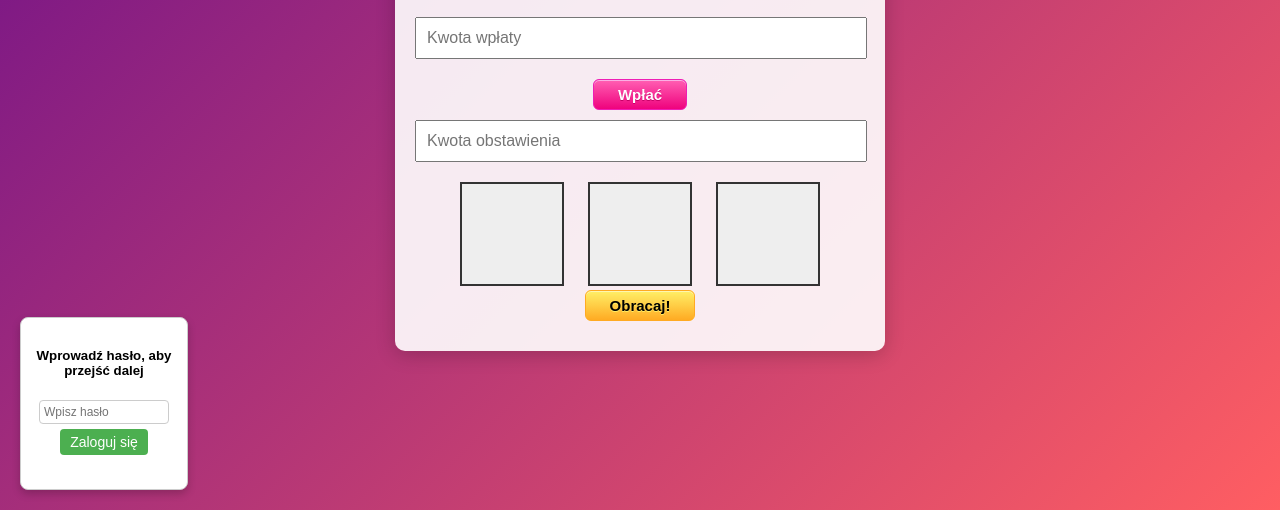
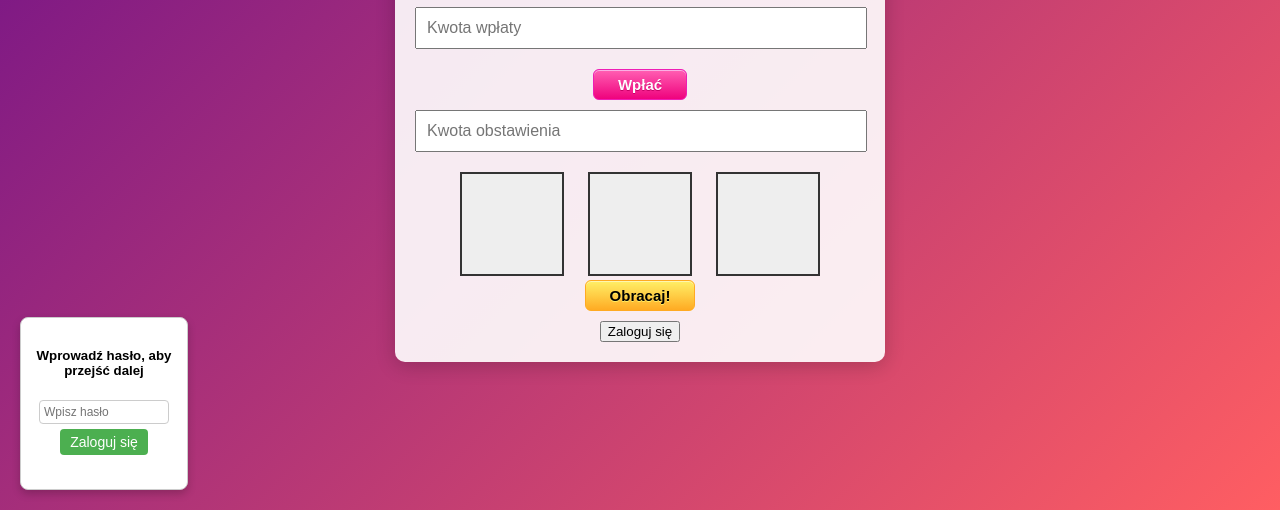
Before and after one commit to robof123/Kasyno, a plain HTML site: page index.html in a window 1280 px wide. Shown: the part 290-800 px from the top of the page. Drawn offline with Linux system fonts and the light colour scheme.

Commit message:
Update index.html

```diff
--- a/index.html
+++ b/index.html
@@ -22,6 +22,9 @@
         </div>
         <button class="button2" id="spin-button">Obracaj!</button>
         <div class="result" id="result"></div>
+
+        <a href="PDL.html"><button class="logowanie">Zaloguj się</button></a>
+
     </div>
     <div class="pole">
         <h5>Wprowadź hasło, aby przejść dalej</h5>
```
